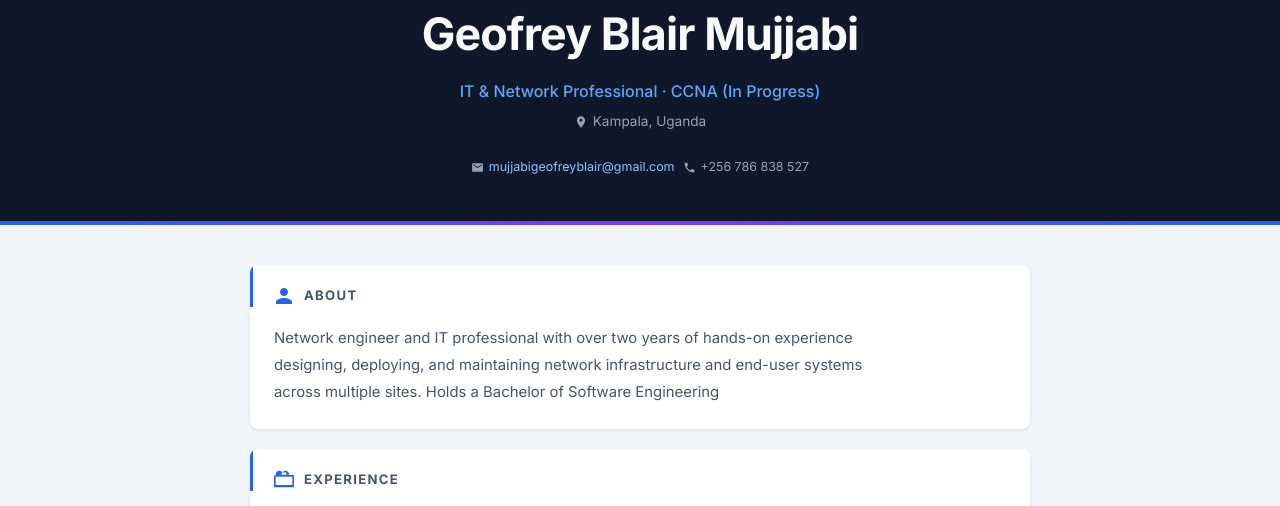
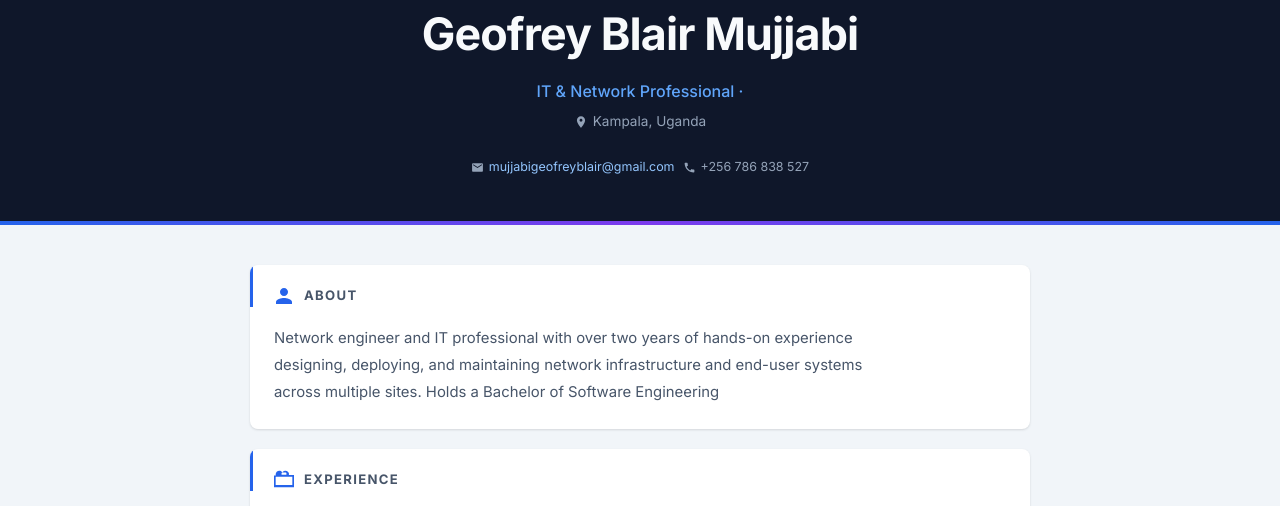
Before and after one commit to G-Blair16/G-Blair16.github.io, a plain HTML site: page index.html in a window 1280 px wide. Shown: the part 218-724 px from the top of the page. Drawn offline with Linux system fonts and the light colour scheme.

Commit message:
Update index.html

```diff
--- a/index.html
+++ b/index.html
@@ -173,7 +173,7 @@ a:hover{text-decoration:underline}
   </div>
 
   <h1 class="h-name">Geofrey Blair Mujjabi</h1>
-  <div class="h-title">IT &amp; Network Professional · CCNA (In Progress)</div>
+  <div class="h-title">IT &amp; Network Professional ·</div>
   <div class="h-location">
     <svg viewBox="0 0 24 24"><path d="M12 2C8.13 2 5 5.13 5 9c0 5.25 7 13 7 13s7-7.75 7-13c0-3.87-3.13-7-7-7zm0 9.5c-1.38 0-2.5-1.12-2.5-2.5s1.12-2.5 2.5-2.5 2.5 1.12 2.5 2.5-1.12 2.5-2.5 2.5z"/></svg>
     Kampala, Uganda
```
